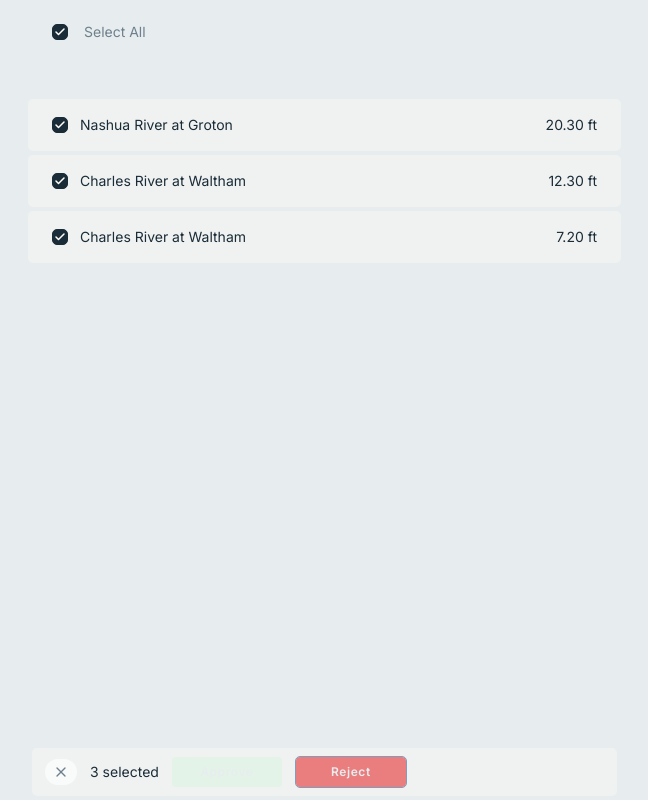
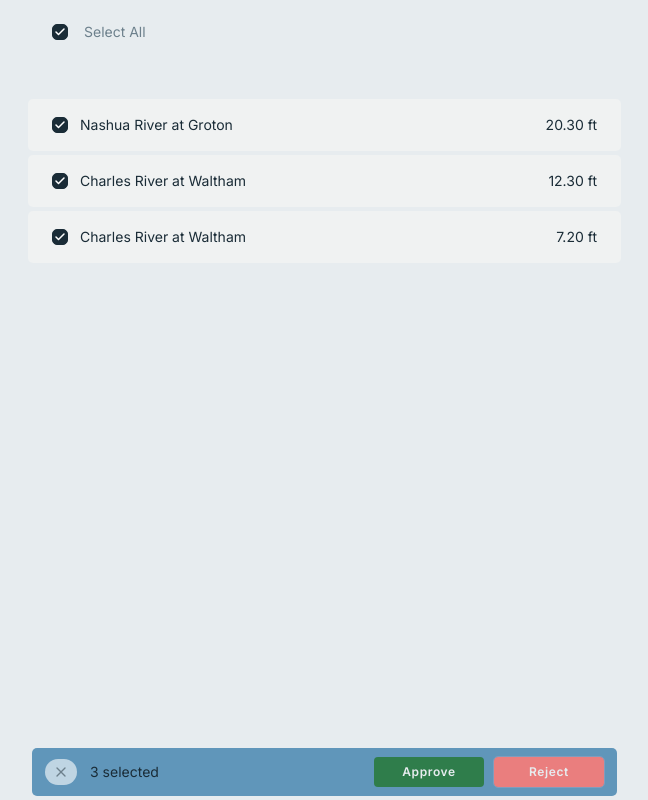
Before and after one commit to JumboCode/massachusetts-river-alliance, a Next.js app: page /admin in a window 1280 px wide. Both pictures are taken after a click on the checkbox 236 px from the left and 31 px from the top of the page. Shown: the whole page, without its empty margins (176-824 px from the left). Built offline with nearby package versions, Linux system fonts and the light colour scheme.

Commit message:
fixed styling for action bar

```diff
--- a/src/app/admin/_components/bulk-action-bar.tsx
+++ b/src/app/admin/_components/bulk-action-bar.tsx
@@ -25,7 +25,8 @@ export function ActionBar({
     onClear: () => void;
 }) {
     return (
-        <div className="mx-1 mb-1 flex shrink-0 items-center gap-3 rounded-md bg-accent px-3 py-2">
+        <div className="mx-1 mb-1 flex shrink-0 items-center justify-between gap-3 rounded-md bg-warning-foreground px-3 py-2">
+            <div className="flex gap-3 items-center">
                 <Button
                     onClick={onClear}
                     aria-label="Clear selection"
@@ -35,10 +36,11 @@ export function ActionBar({
                 </Button>
 
                 <p className="text-body text-foreground">{count} selected</p>
-
+            </div>
+            <div className="flex gap-2">
                 <Button
                     onClick={onApprove}
-                className="h-8 w-28 bg-success font-semibold tracking-wider text-background"
+                    className="h-8 w-28 bg-success-foreground font-semibold tracking-wider text-background"
                 >
                     Approve
                 </Button>
@@ -51,5 +53,6 @@ export function ActionBar({
                     Reject
                 </Button>
             </div>
+        </div>
     );
 }
```
Lines whose indentation alone changed are shown as unchanged.
